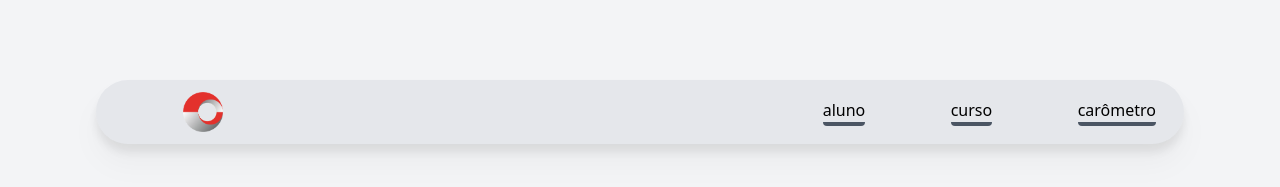
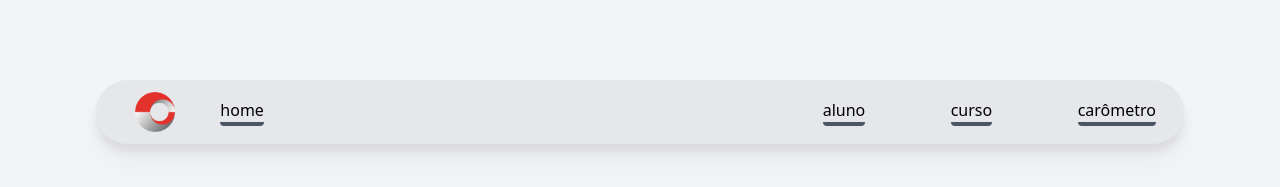
Before and after one commit to miguel-l-b/escola, a React (Create React App) app: page / in a window 1280 px wide. Shown: the top 187 px of the page. Built offline with nearby package versions, Linux system fonts and the light colour scheme.

Commit message:
back ground color

```diff
--- a/public/index.html
+++ b/public/index.html
@@ -16,7 +16,7 @@
     -->
     <title>SAE</title>
   </head>
-  <body>
+  <body style="background-color: rgb(243 244 246);">
     <noscript>You need to enable JavaScript to run this app.</noscript>
     <div id="root"></div>
     <!--
--- a/src/App.tsx
+++ b/src/App.tsx
@@ -1,19 +1,19 @@
+/* eslint-disable react/jsx-pascal-case */
 import React, { useEffect, useState } from 'react'
 import { BrowserRouter, Routes, Route } from "react-router-dom"
 import Home from './pages/Home'
 import Students from './pages/Students'
 import Header from './components/Header'
 import Courses from './pages/Courses'
+import Carometer from './pages/Carometer'
 
 function App() {
-  const [path, setPath] = useState(window.location.pathname)
-  useEffect(() => setPath(window.location.pathname))
   return (
     <BrowserRouter>
       <Header.root>
         <div className="flex-col h-1/6 justify-around items-center sm:h-fit sm:flex-row flex mt-10 sm:mt-0 sm:w-1/6">
           <a href="https://cotuca.unicamp.br"><img src="/cotuca.png" className="h-10 w-10" alt="logo cotuca" /></a>
-          { path != "/" && <Header.button path="/" text="home" /> }
+          <Header.button path="/" text="home" />
         </div>
         <div className="sm:w-1/3 h-1/3 flex-col justify-around items-center sm:h-fit sm:flex-row flex sm:justify-between sm:items-center">
           <Header.button path="/student" text="aluno" />
@@ -26,7 +26,7 @@ function App() {
           <Route path="/" element={<Home />} />
           <Route path="/student" element={<Students />} />
           <Route path="/courses" element={<Courses />} />
-          <Route path="/carometer" element={<Students />} />
+          <Route path="/carometer" element={<Carometer />} />
         </Routes>
       </main>
     </BrowserRouter>
--- a/src/index.tsx
+++ b/src/index.tsx
@@ -9,9 +9,7 @@ const root = ReactDOM.createRoot(
 );
 root.render(
   <React.StrictMode>
-    <body className="bg-gray-100">
       <App />
-    </body>
   </React.StrictMode>
 );
 
```
